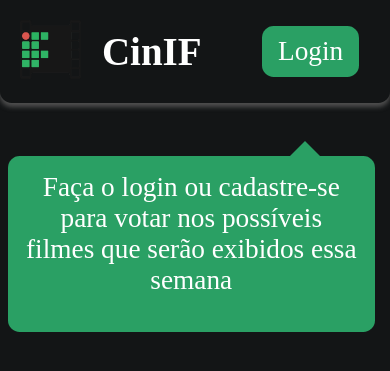
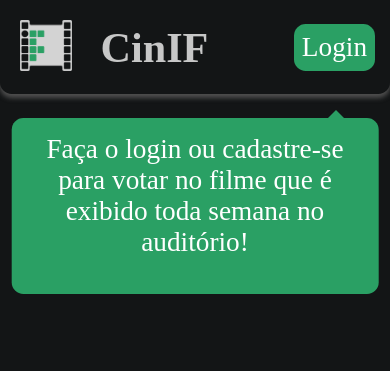
Before and after one commit to LucasI27/cinif, a PHP site: page /init.html in a window 390 px wide. Shown: the top 371 px of the page. Run offline with PHP 8.4, Linux system fonts and the light colour scheme.

Commit message:
responsividade

```diff
--- a/init.html
+++ b/init.html
@@ -5,22 +5,21 @@
     <meta http-equiv="X-UA-Compatible" content="IE=edge">
     <meta name="viewport" content="width=device-width, initial-scale=1.0">
     <link href="https://fonts.googleapis.com/icon?family=Material+Icons" rel="stylesheet">
+    <link rel="icon" href="img/logo2.png">
     <link rel="stylesheet" href="styles/init.css">
     <title>CinIF</title>
 </head>
 <body>
     <table class="header">
         <tr>
-            <td style="width: 5vh;"><img src="img/logo.png" alt="logo" class="logo"></td>
-            <td style="width: 40vw;"><p class="titulo">CinIF</p></td>
-            <td><a href="login.php"><button class="loginb">Login</button></a></td>
+            <td class="bord"><img src="img/logo2.png" alt="logo" class="logo"></td>
+            <td><p class="titulo">CinIF</p></td>
+            <td class="bord"><a href="login.php"><button class="loginb">Login</button></a></td>
         </tr>
     </table>
-    <div style="width: 100%;">
-        <div class="seta"></div>
-        <div class="balao">
-            <p class="balaot">Faça o login ou cadastre-se para votar nos possíveis filmes que serão exibidos essa semana</p>
-        </div>
+    <div class="seta"></div>
+    <div class="balao">
+        <p class="balaot">Faça o login ou cadastre-se para votar no filme que é exibido toda semana no auditório!</p>
     </div>
 </body>
 </html>
--- a/styles/init.css
+++ b/styles/init.css
@@ -3,8 +3,8 @@ body{
     background-color: #131516;
 }
 
+@media (max-width: 720px) {
     .header{
-    position: fixed;
         background-color:#131516;
         width: 100%;
         position: fixed;
@@ -13,34 +13,97 @@ body{
         border-radius: 0vw 0vw 3vw 3vw;
         box-shadow: 0px 1vw 5px rgb(80, 80, 80);
     }
+}
 
+@media (min-width: 721px) {
+    .header{
+        background-color:#131516;
+        width: 100%;
+        position: fixed;
+        left: 0;
+        top: 0;
+        border-radius: 0vw 0vw 1.1vw 1.1vw;
+        box-shadow: 0px 0.3vw 5px rgb(80, 80, 80);
+    }
+}
+
+@media (max-width: 720px) {
     .logo{
-    height: 7vh;
+        height: 6vh;
         width: auto;
         margin: 2vh;
     }
-
-.titulo{
-    font-size: 10vw;
-    color: white;
-    font-weight: bold;
-    margin: 0vw;
 }
 
+@media (min-width: 721px) {
+    .logo{
+        height: 10vh;
+        width: auto;
+        margin-left: 2vh;
+    }
+}
+
+@media (max-width: 720px) {
+    .titulo{
+        font-size: 5vh;
+        color: rgb(199, 199, 199);
+        font-weight: bold;
+        margin: 0;
+    }
+}
+
+
+@media (min-width: 721px) {
+    .titulo{
+        font-size: 7vh;
+        color: rgb(199, 199, 199);
+        font-weight: bold;
+        margin: 3vh;
+    }
+}
+
+@media (max-width: 720px) {
+    .bord{
+        width: 25%;
+    }
+}
+
+@media (min-width: 721px) {
+    .bord{
+        width: 8vh;
+        padding-right: 4vh;
+    }
+}
+
+@media (max-width: 720px){
     .loginb{
         border-radius: 3vw;
         border: none;
-    height: 13vw;
-    width: 25vw;
+        height: 12vw;
+        width: 21vw;
         font-size: 7vw;
         font-family:Product Sans ;
         background-color: #2AA064;
         color: white;
     }
+}
+
+@media (min-width: 721px){
+    .loginb{
+        border-radius: 1vw;
+        border: none;
+        height: 8vh;
+        width: 18vh;
+        font-size: 5vh;
+        font-family:Product Sans ;
+        background-color: #2AA064;
+        color: white;
+    }
+}
 
 .seta{
-    top: 36.2vw;
-    right: 18vw;
+    top: 13%;
+    right: 10vw;
     position: fixed;
     width: 0vw;
     height: 0vw;
@@ -49,17 +112,34 @@ body{
     border-bottom: 4vw solid #2AA064;
 }
 
+@media (max-width: 720px){
     .balao{
+        top: 14%;
+        position: fixed;
         text-align: center;
-    top: 40vw;
-    position: fixed;
-    margin-left: auto;
-    margin-right: auto;
+        left: 50%;
+        transform: translateX(-50%);
         background-color: #2AA064;
         border-radius: 3vw;
         color: white;
         height: 45vw;
         width: 94%;
+    }
+}
+
+@media (min-width: 721px){
+    .balao{
+        top: 19%;
+        position: fixed;
+        text-align: center;
+        left: 50%;
+        transform: translateX(-50%);
+        background-color: #2AA064;
+        border-radius: 3vw;
+        color: white;
+        height: 45vw;
+        width: 97%;
+    }
 }
 
 .balaot{
```
Also changed, not shown: img/logo.png, img/logo2.png (added). Lines whose indentation alone changed are shown as unchanged.
